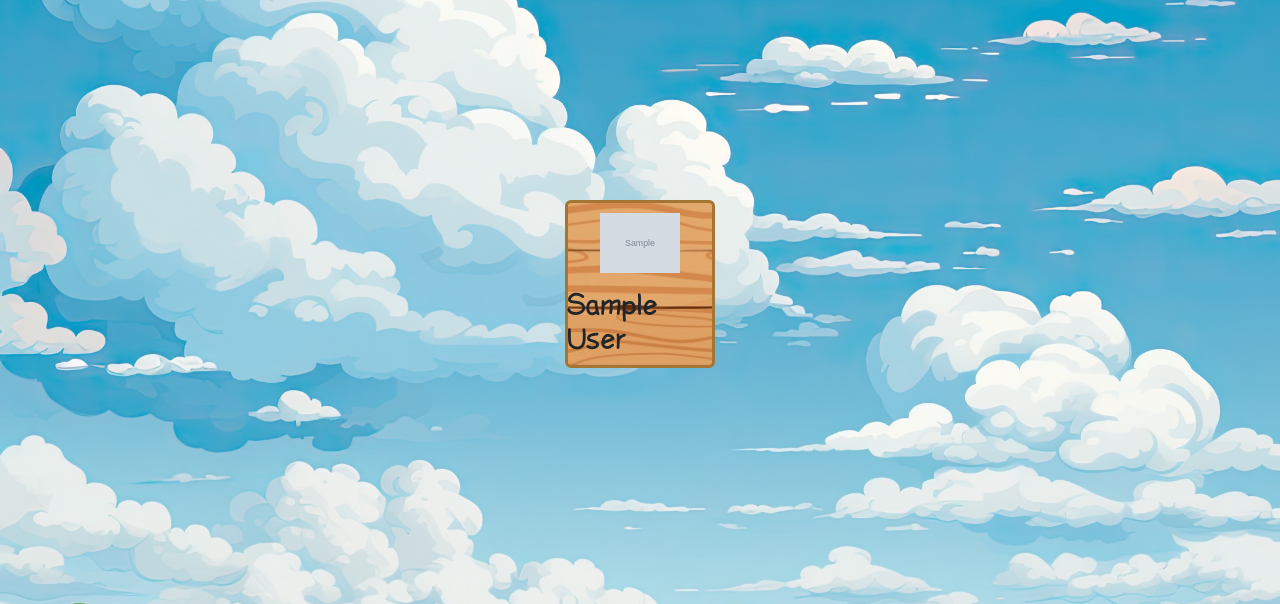
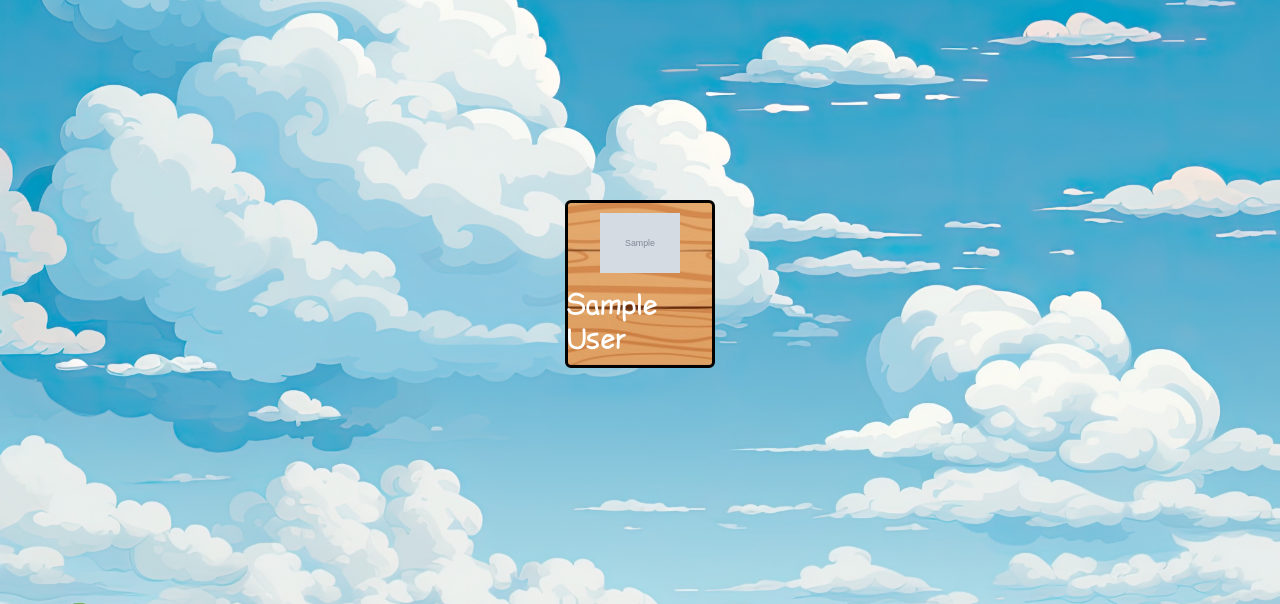
Before and after one commit to wendwin/pengenalan-emosi, a Flask app: page /laporan/rombel/1 in a window 1280 px wide, with the pointer over the restyled element. Shown: the part 196-800 px from the top of the page. Run offline with Flask 3, Linux system fonts and the light colour scheme; tables that the repository leaves empty hold one stand-in row (values such as "Sample post"); grey boxes marked "Sample" are stand-in pictures; some libraries are stand-ins or nearby versions.

Commit message:
hover user

```diff
--- a/app/static/css/style.css
+++ b/app/static/css/style.css
@@ -294,11 +294,16 @@ body {
   color: #ffffff;
 }
 
+
 /* pilih user */
 
 .header .pilih-user img {
   width: 50px;
   margin-top: 10px;
+}
+.header .pilih-user .card:hover {
+  color: #fff;
+  border: 3px solid #000;
 }
 
 /* latihan emosi */
```
